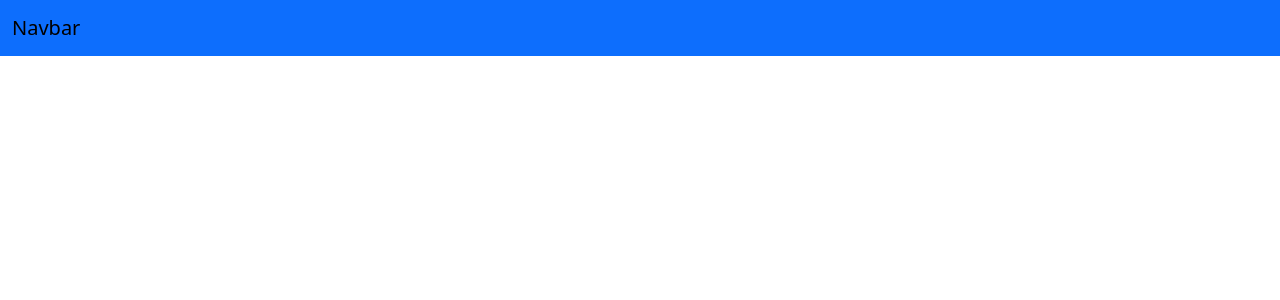
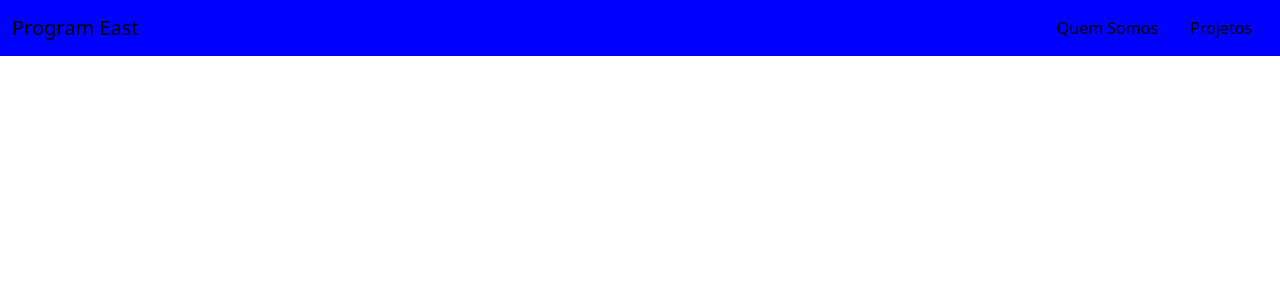
Before and after one commit to ProgramEast/portfolio, a PHP site: page / in a window 1280 px wide. Shown: the top 300 px of the page. Run offline with PHP 8.4, Linux system fonts and the light colour scheme.

Commit message:
feat: adicionando links

```diff
--- a/menu.php
+++ b/menu.php
@@ -1,5 +1,11 @@
-<div class="navbar navbar-expand-lg bg-primary">
+<div class="navbar navbar-expand-lg" style="background-color: blue;">
     <div class="container-fluid">
-        <a class="navbar-brand" href="#">Navbar</a>
+        <a class="navbar-brand" href="#">Program East</a>
+
+        <div class="collapse navbar-collapse d-flex justify-content-end">
+            <a href="#" class="text-black link-offset-2 link-underline link-underline-opacity-0 mx-3">Quem Somos</a>
+            <a href="#" class="text-black link-offset-2 link-underline link-underline-opacity-0 mx-3">Projetos</a>
+        </div>
     </div>
 </div>
+</div>
--- a/rodape.php
+++ b/rodape.php
@@ -1,3 +1,3 @@
-<div class="container bg-dark">
+<footer class="container bg-black">
 
-</div>
+</footer>
```
